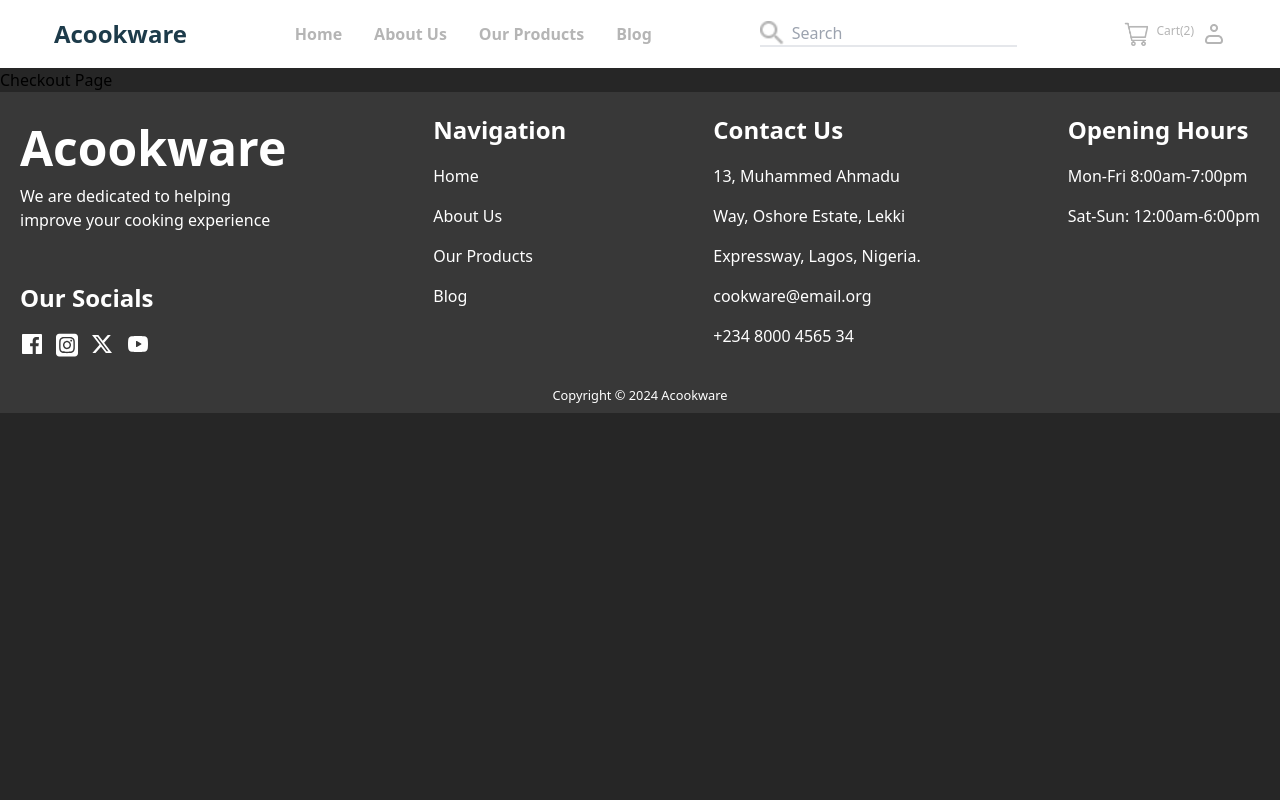
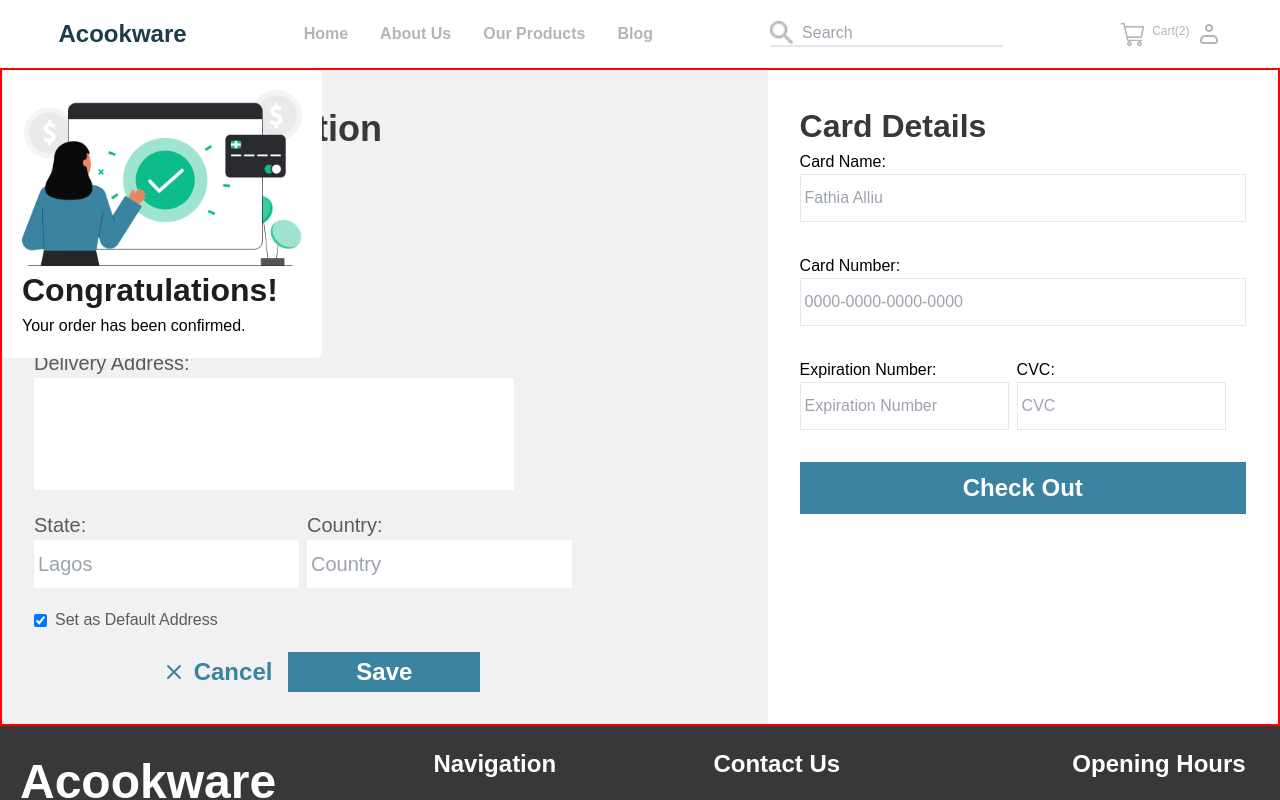
Before and after one commit to ofthewildfire/store-stage2-task, a React (Vite) app: page /checkout in a window 1280 px wide. Shown: the top 800 px of the page. Built offline with nearby package versions, Linux system fonts and the light colour scheme.

Commit message:
credit card option

```diff
--- /dev/null
+++ b/src/components/layout/shoping-cart/CheckOutModal.jsx
@@ -0,0 +1,15 @@
+const CheckOutModal = () => {
+  return (
+    <div className=" bg-white rounded-md w-[20rem] p-5 block absolute">
+      <div className="img">
+        <img src="credit-card-payment.png" alt="Checkout Modal" />
+      </div>
+      <h2 className="text-[#1E1E1E] font-semibold text-[2rem]">
+        Congratulations!
+      </h2>
+      <p>Your order has been confirmed.</p>
+    </div>
+  );
+};
+
+export default CheckOutModal;
--- a/src/components/layout/shoping-cart/CheckoutPage.jsx
+++ b/src/components/layout/shoping-cart/CheckoutPage.jsx
@@ -1,13 +1,163 @@
-import React from "react";
 import Header from "../Header";
 import Footer from "../Footer";
+import { useState } from "react";
+import CheckOutModal from "./CheckOutModal";
 
 const CheckoutPage = () => {
+  const [paid, setPaid] = useState(false);
+
+  const toggleModal = () => {
+    alert("I was clicked");
+    setPaid((prev) => !prev);
+    return <CheckOutModal />;
+  };
+
   return (
     <>
       <Header />
-      <main>
-        <h2>Checkout Page</h2>
+      <main className="bg-[#f1f1f1] grid grid-cols-5 checkout-page-forms">
+        <form
+          action="#"
+          className="checkout-form flex flex-col gap-5 form-left p-8">
+          <h2 className="text-[#383838] text-[2.25rem] font-bold">
+            Delivery Information
+          </h2>
+          <div className="flex items-start gap-2 flex-col">
+            <label htmlFor="name" className="flex flex-col items-start">
+              Name:
+              <input
+                type="text"
+                name="name"
+                id="name"
+                className="h-[3rem] indent-1 "
+                placeholder="Fathia Alliu"
+              />
+            </label>
+            <label htmlFor="phone" className="flex items-start flex-col">
+              Phone:
+              <input
+                className="h-[3rem] indent-1"
+                type="text"
+                name="phone"
+                id="phone"
+                placeholder="0000000000000"
+              />
+            </label>
+            <label htmlFor="address" className="flex items-start flex-col">
+              Delivery Address:
+              <textarea
+                name="address"
+                id="address"
+                className="resize-none h-[7rem] indent-1 w-[30rem]"></textarea>
+            </label>
+          </div>
+
+          <div className="flex items-center gap-2">
+            <label htmlFor="state" className="flex items-start flex-col">
+              State:
+              <input
+                type="text"
+                name="state"
+                id="state"
+                className="h-[3rem] indent-1"
+                placeholder="Lagos"
+              />
+            </label>
+            <label htmlFor="country" className="flex items-start flex-col">
+              Country:
+              <input
+                type="text"
+                name="country"
+                id="country"
+                className="h-[3rem] indent-1"
+                placeholder="Country"
+              />
+            </label>
+          </div>
+          <label
+            htmlFor="default"
+            className="flex items-center gap-2 text-[#5B5B5B]">
+            <input type="checkbox" name="default" id="default" checked />
+            Set as Default Address
+          </label>
+          <div className="buttons flex gap-4 items-center justify-end">
+            <button className="flex gap-2 items-center text-[#3A83A1] font-semibold text-[1.5rem] h-[2.5rem]">
+              <svg
+                width="24"
+                height="24"
+                viewBox="0 0 24 24"
+                fill="none"
+                xmlns="http://www.w3.org/2000/svg">
+                <path
+                  d="M18 6L6 18M6 6L18 18"
+                  stroke="#3A83A1"
+                  stroke-width="2"
+                  stroke-linecap="round"
+                  stroke-linejoin="round"
+                />
+              </svg>
+              Cancel
+            </button>
+            <button className="bg-[#3A83A1] font-bold text-white text-[1.5rem] h-[2.5rem] w-[12rem]">
+              Save
+            </button>
+          </div>
+        </form>
+        <form action="#" className="form-right bg-white p-8 ">
+          <h3 className="text-[#383838] text-[2rem] font-semibold">
+            Card Details
+          </h3>
+          <div className="grid gap-8">
+            <label htmlFor="card-name" className="flex flex-col items-start">
+              Card Name:
+              <input
+                type="text"
+                name="card-name"
+                id="card-name"
+                className="h-[3rem] indent-1 border w-full"
+                placeholder="Fathia Alliu"
+              />
+            </label>
+            <label htmlFor="card-num" className="flex flex-col items-start">
+              Card Number:
+              <input
+                type="text"
+                name="card-num"
+                id="card-num"
+                className="h-[3rem] indent-1 border w-full"
+                placeholder="0000-0000-0000-0000"
+              />
+            </label>
+            <div className="flex items-center gap-2 grid-cols-2">
+              <label htmlFor="state" className="flex items-start flex-col ">
+                Expiration Number:
+                <input
+                  type="text"
+                  name="Expiration Number"
+                  id="Expiration Number"
+                  className="h-[3rem] indent-1 border w-full"
+                  placeholder="Expiration Number"
+                />
+              </label>
+              <label htmlFor="country" className="flex items-start flex-col ">
+                CVC:
+                <input
+                  type="text"
+                  name="cvc"
+                  id="cvc"
+                  className="h-[3rem] indent-1 border w-full "
+                  placeholder="CVC"
+                />
+              </label>
+            </div>
+          </div>
+          <button
+            onClick={toggleModal}
+            className="bg-[#3A83A1] font-bold text-white text-[1.5rem] w-full mt-8 p-2">
+            Check Out
+          </button>
+        </form>
+        <CheckOutModal />
       </main>
       <Footer />
     </>
--- a/src/index.css
+++ b/src/index.css
@@ -17,9 +17,12 @@
   background: #262626;
 }
 
+* {
+  font-family: "Montserrat Variable", sans-serif;
+}
+
 body {
   body {
-    font-family: "Montserrat Variable", sans-serif;
     overflow: hidden;
   }
 }
@@ -79,20 +82,33 @@ main {
   border-bottom: 1px solid #969696;
   max-width: fit-content;
 }
-/*
-background: #0CBC8B;
-background: #FFFFFF;
-background: #292A2E;
-background: #3A83A1;
-background: #0C0C0C;
-background: #5B5B5B;
-background: #E98862;
-background: #969696;
-background: #F4F4F4;
-background: #0A0A0A;
-background: #1E1E1E;
-background: #262626;
-background: linear-gradient(354.01deg, rgba(255, 255, 255, 0.55) 1.11%, rgba(150, 150, 150, 0.55) 22.01%, rgba(56, 56, 56, 0.55) 46.6%);
 
+.checkout-form > input {
+  height: 3.5rem;
+  border: 1px solid #969696;
+}
 
-*/
+.checkout-page-forms {
+  border: 2px solid red;
+}
+
+.checkout-page-forms > {
+  border: 2px solid purple;
+  grid-column: 1/-1;
+}
+
+.form-left {
+  grid-column: 1/3;
+  text-align: left;
+}
+
+.form-left > div > label {
+  font-family: "Montserrat Variable", sans-serif;
+  font-weight: 500;
+  font-size: 1.25rem;
+  color: #5b5b5b;
+}
+
+.form-right {
+  grid-column: 4/-1;
+}
```
Also changed, not shown: public/credit-card-payment.png (added).
